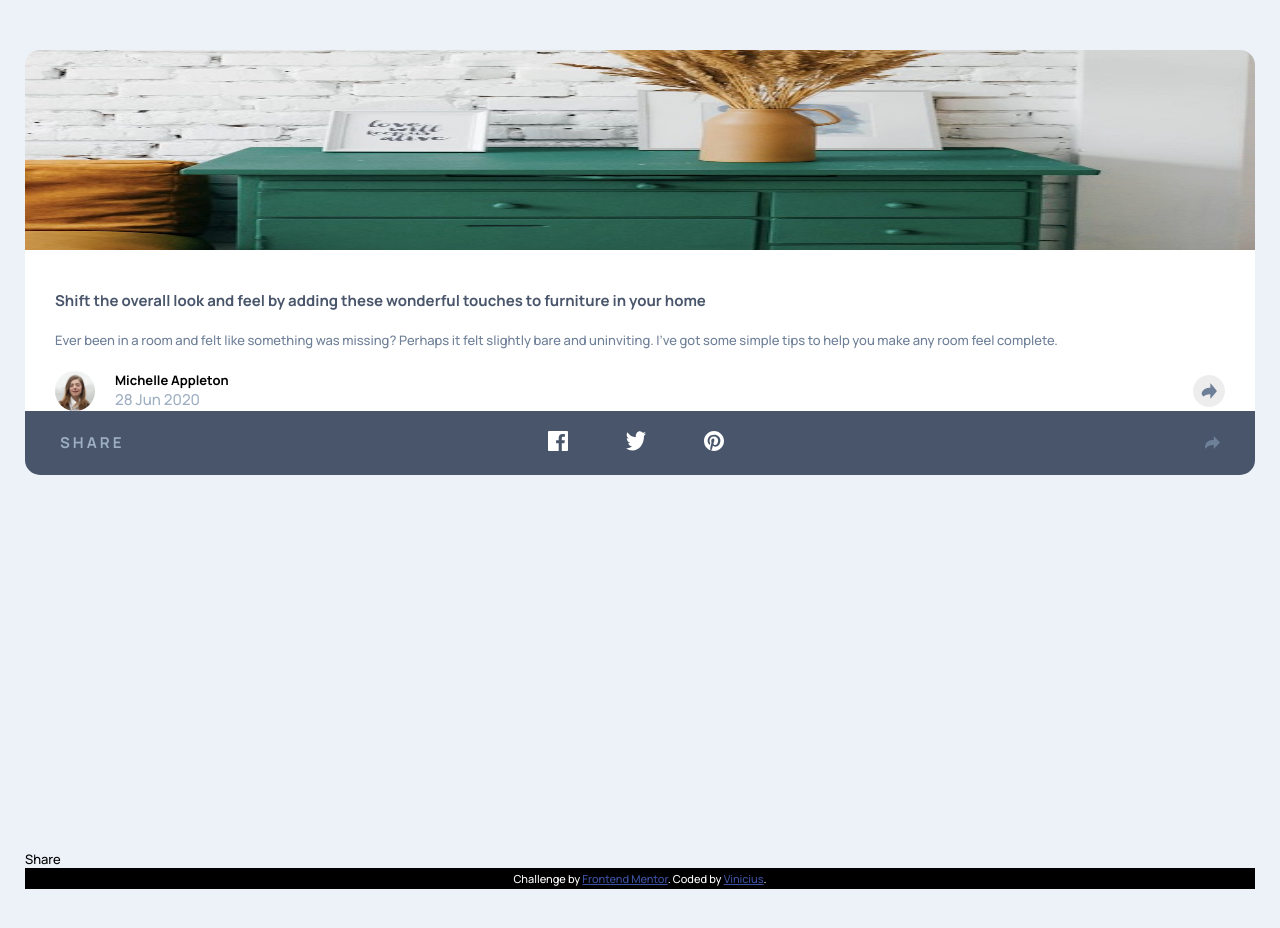
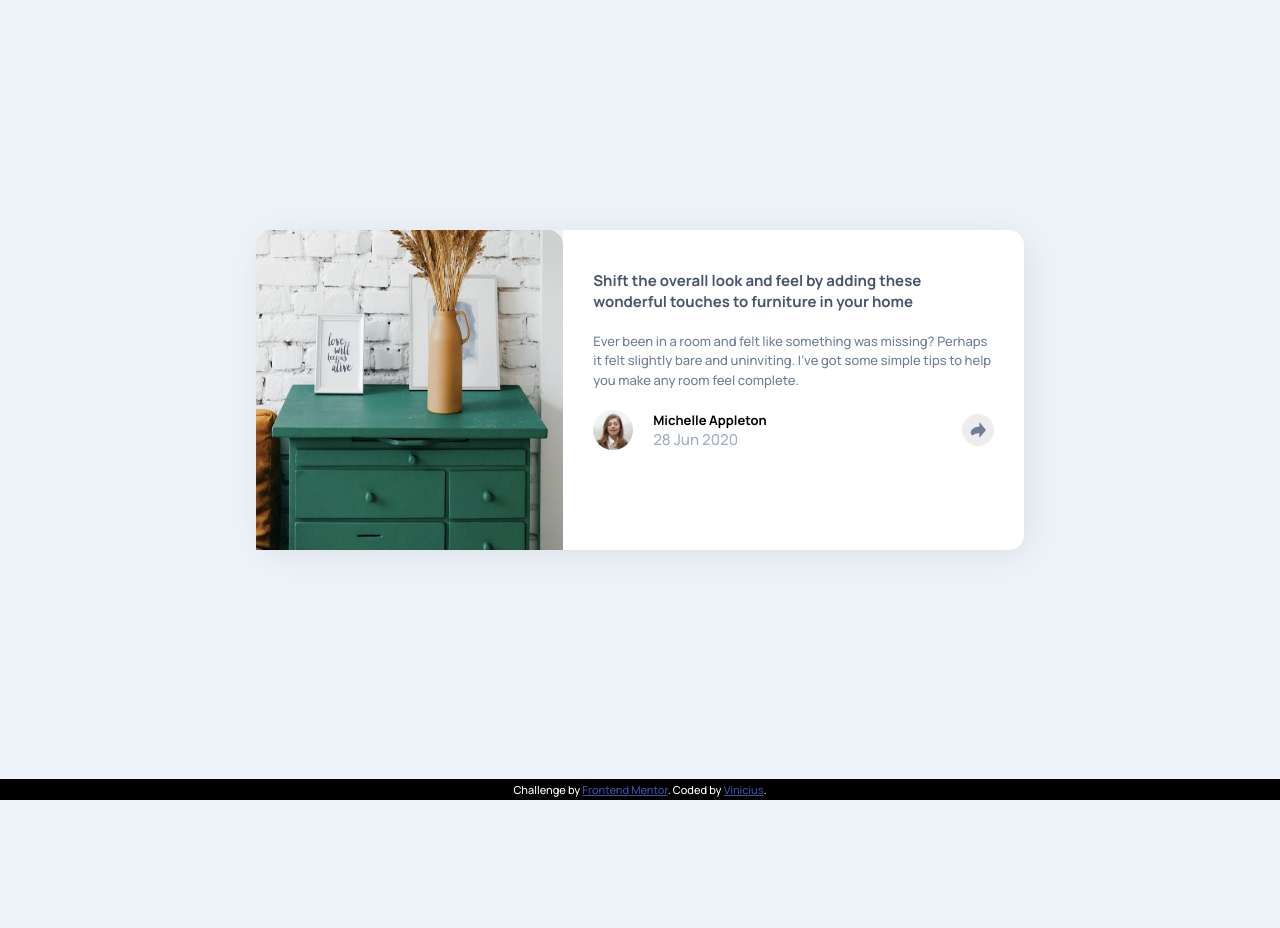
Before and after one commit to Vbanety/FRONTENDMENTOR03, a plain HTML site: page 16-article-preview-component-master/index.html in a window 1280 px wide. After the commit the page ends 800 px from the top, so only its background shows below. Drawn offline with Linux system fonts and the light colour scheme.

Commit message:
Finishing interaction for mobile and start to do design for desktop

```diff
--- a/16-article-preview-component-master/CSS/style.css
+++ b/16-article-preview-component-master/CSS/style.css
@@ -1,21 +1,30 @@
 body {
+    display: flex;
+    flex-direction: column;
     margin: auto;
     padding: 50px 25px;
     background-color: var(--Light-Grayish-Blue);
     font-family: 'manrope', 'sans-serif';
+    height: 100vh;
 }
 .container {
     display: flex;
     flex-direction: column;
     margin: auto;
-    height: 100vh;
+
     border-radius: 25px;
 }
 
 .container .drawers  {
     border-radius: 15px 15px 0 0;
     height: 200px;
+    background-image: url(/images/drawers.jpg);
+    background-repeat: no-repeat;
+    background-size: 120% 120%;
+    background-position: center;
 }
+
+
 
 .container .info {
     padding: 40px 30px;
@@ -41,6 +50,24 @@ body {
     display: flex;
     align-items: center;
 
+}
+
+.avatar .btn_open {
+    background-color: #fff;
+    border: none;
+    margin-left: auto;
+    margin-right: 0;
+}
+
+.share-active .btn_close {
+    background-color: var(--VeryDarkGrayishBlue);
+    border: none;
+    margin-left: auto;
+    margin-right: 0;
+}
+
+.share-active .btn:hover {
+    cursor: pointer;
 }
 
 .avatar img {
@@ -69,8 +96,7 @@ body {
     height: 32px;
     border-radius: 50%;
     background-color: rgba(0, 0, 0, .07);
-    margin-left: auto;
-    margin-right: 0;
+
 }
 
 .avatar .btn-share:hover {
@@ -84,13 +110,24 @@ body {
     padding: 0;
     position: absolute;
     left: 0;
+    bottom: 0px;
     background-color: var(--VeryDarkGrayishBlue);
     width: 100%;
     margin: 0;
-    padding: 20px 35px ;
+    padding: 22px 30px;
     height: auto;
     border-radius: 0 0 15px 15px;
+    visibility: hidden;
+    opacity: 0;
+    transition: visibility 0s, opacity 0.6s;
 }
+
+.open-share {
+    visibility: visible;
+    opacity: 1;
+}
+
+
 
 .share-active span {
     text-transform: uppercase;
@@ -109,7 +146,6 @@ body {
 
 .share-active ul li {
     list-style-type: none;
-    /* margin: 0 2px; */
 }
 
 .share-active ul li img{
@@ -117,7 +153,51 @@ body {
     height: 20px;
 }
 
-.share-active img {
+.share-active .btn-active {
     margin-right: 0;
     margin-left: auto;
+    display: flex;
+    align-items: center;
+    justify-content: center;
+    padding: 8px;
+    width: 32px;
+    height: 32px;
+    border-radius: 50%;
+    background-color: var(--Grayish-Blue);
 }
+
+
+@media (min-width: 600px) {
+    body {
+        padding: 0;
+    }
+    .container {
+        flex-direction: row;
+        align-items: center;
+        justify-content: center;
+        width: 60%;
+        height: 40%;
+        margin: auto;
+        box-shadow: 5px 5px 30px rgba(0, 0, 0, .07);
+    }
+
+    .container .drawers, .container .info {
+        height: 100%;
+    }
+
+    .container .info {
+        width: 60%;
+        border-radius:  0 15px 15px 0;
+    }
+
+    .drawers {
+        border: none;
+        border-radius: 15px 0 0 15px;
+        background-image: url(/images/drawers.jpg);
+        background-repeat: no-repeat;
+        background-size: 100% 100%;
+        background-position: center center;
+        width: 40%;
+        height: 100%;
+    }
+}
--- /dev/null
+++ b/16-article-preview-component-master/JS/script.js
@@ -0,0 +1,13 @@
+var btn_share = document.querySelector('.btn_open');
+
+var btn_share_close = document.querySelector(".btn_close");
+
+var openShare = document.querySelector('.share-active')
+
+btn_share.addEventListener('click', function () {
+    openShare.classList.add('open-share');
+});
+
+btn_share_close.addEventListener('click', function() {
+    openShare.classList.remove('open-share');
+});
--- a/16-article-preview-component-master/index.html
+++ b/16-article-preview-component-master/index.html
@@ -11,15 +11,11 @@
   <link rel="stylesheet" href="/CSS/style.css">
   <title>Frontend Mentor | Article preview component</title>
 
-  <!-- Feel free to remove these styles or customise in your own stylesheet 👍 -->
-  <style>
-
-  </style>
 </head>
 
 <body>
   <div class="container">
-    <img class="drawers" src="/images/drawers.jpg" alt="drawers-picture">
+    <div class="drawers"></div>
     <div class="info">
       <span>Shift the overall look and feel by adding these wonderful
         touches to furniture in your home</span>
@@ -29,12 +25,12 @@
       <div class="avatar">
         <img src="/images/avatar-michelle.jpg" alt="avatar-michelle">
         <h4>Michelle Appleton<span>28 Jun 2020</span></h4>
-        <img class="btn-share" src="/images/icon-share.svg" alt="icon-share">
+        <button class="btn_open"><img class="btn-share" src="/images/icon-share.svg" alt="icon-share"></button>
       </div>
       <div class="share-active">
         <span>share</span>
         <ul>
-          <li><img src="/images/icon-facebook.svg" alt="icon-facebook"></li>
+          <li><a href=""><img src="/images/icon-facebook.svg" alt="icon-facebook"></a></li>
         </ul>
         <ul>
           <li><img src="/images/icon-twitter.svg" alt="icon-twitter"></li>
@@ -42,19 +38,17 @@
         <ul>
           <li><img src="/images/icon-pinterest.svg" alt="icon-pinterest"></li>
         </ul>
-        <img src="/images/icon-share.svg" alt="icon-share">
+        <button class="btn_close"><img class="btn-active" src="/images/icon-share-white.svg" alt="icon-share"></button>
       </div>
     </div>
 
   </div>
 
-
-  Share
-
   <div class="attribution">
     Challenge by <a href="https://www.frontendmentor.io?ref=challenge" target="_blank">Frontend Mentor</a>.
     Coded by <a href="https://www.frontendmentor.io/profile/vbanety" target="_blank">Vinicius</a>.
   </div>
+  <script src="/JS/script.js"></script>
 </body>
 
 </html>
```
Also changed, not shown: 16-article-preview-component-master/images/icon-share-white.svg (added).
